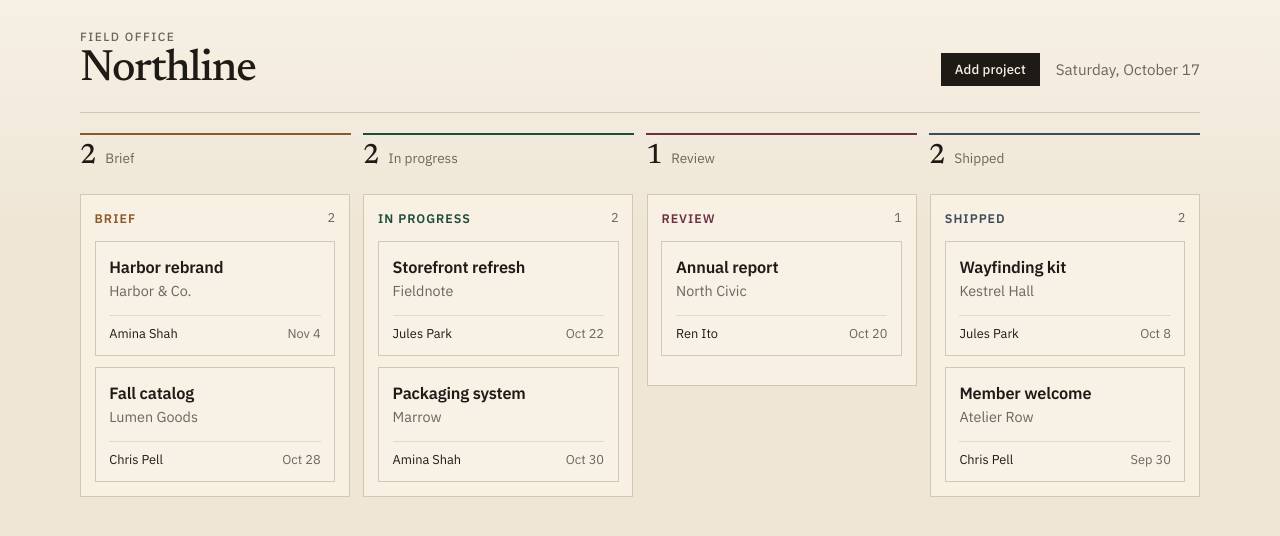
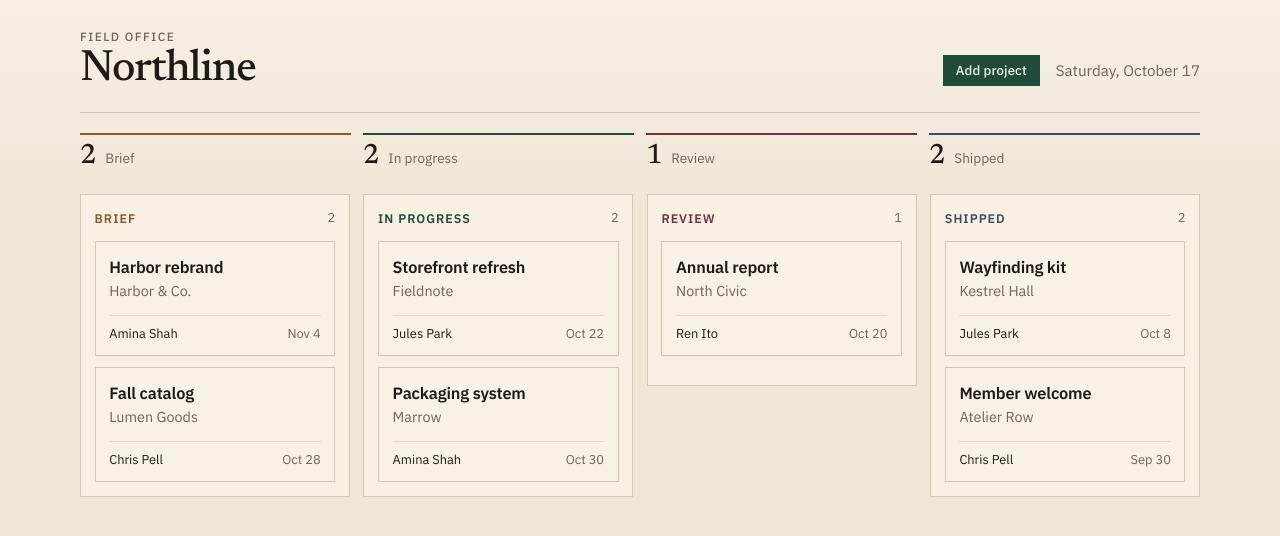
Before and after one commit to trevonwalker03-ops/DesignEngineerRepo, a Next.js app: page / in a window 1280 px wide. Shown: the top 536 px of the page. Built offline with nearby package versions, Linux system fonts and the light colour scheme.

Commit message:
Make the Add project button green.
The button and the modal submit action use the same progress color.

Co-authored-by: trevon.walker03 <trevon.walker03@gmail.com>

```diff
--- a/app/globals.css
+++ b/app/globals.css
@@ -82,8 +82,8 @@ body {
 .add-project,
 .modal-submit {
   padding: 0.45rem 0.8rem;
-  border: 1px solid var(--ink);
-  background: var(--ink);
+  border: none;
+  background: var(--progress);
   color: var(--card);
   font-family: inherit;
   font-size: 0.82rem;
```
